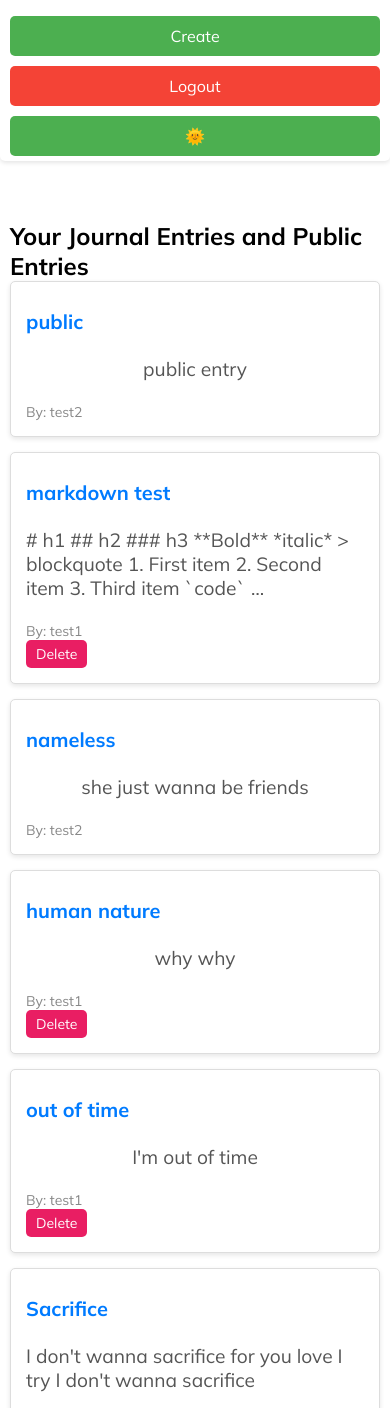
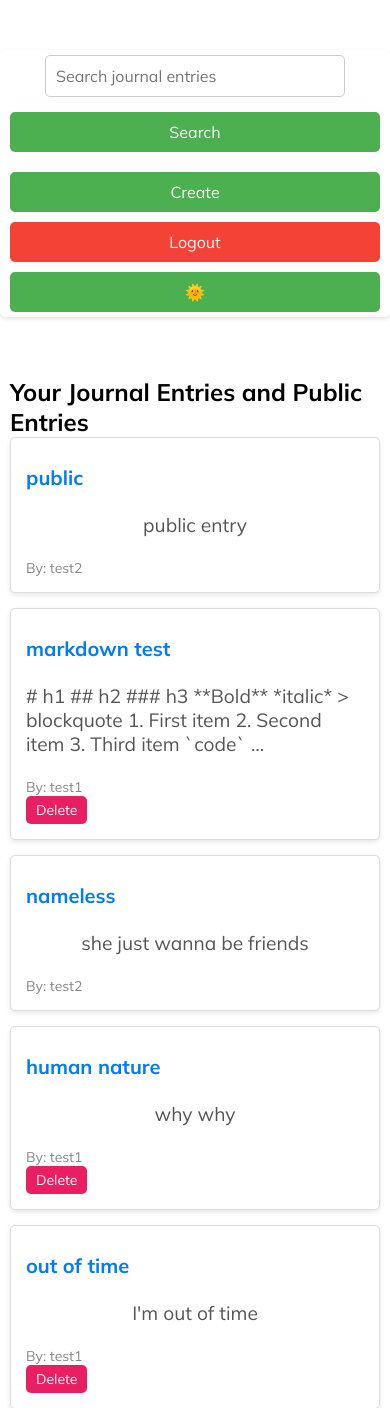
Before and after one commit to CassiusMercellus/Harvard-Capstone, a Django app: page / in a window 390 px wide. Shown: the top 1408 px of the page. Run offline with Django 5.2, Linux system fonts and the light colour scheme; a user stored in the database is signed in; data comes from the database, SQL or seed files in the repository.

Commit message:
properly fixed responsiveness

```diff
--- a/journal/static/css/style.css
+++ b/journal/static/css/style.css
@@ -31,7 +31,6 @@
    display: flex;
    justify-content: center;
    align-items: center;
-   height: 100vh;
 
    }
    .shadow-wrap{
@@ -150,7 +149,7 @@
 
 
 .header {
-    margin-top: 150px;
+    margin-top: 50px;
     margin-bottom: 50px;
     display: flex;
     justify-content: center;
@@ -198,7 +197,6 @@
 
 @media (max-width: 850px) {
     .header {
-        margin-top: 350px;
         flex-direction: column;
         align-items: center;
         justify-content: center;
@@ -237,12 +235,6 @@
     .header .btn.logout-btn {
         margin-top: 10px;
         width: 100%;
-    }
-}
-
-@media (max-width: 400px) {
-    .header {
-        margin-top: 550px;
     }
 }
 
@@ -340,7 +332,7 @@
     flex-direction: column;
     justify-content: space-between;
     align-items: center;
-    height: 90vh;
+    height: 20vh;
     padding: 20px;
     text-align: center;
 }
```
